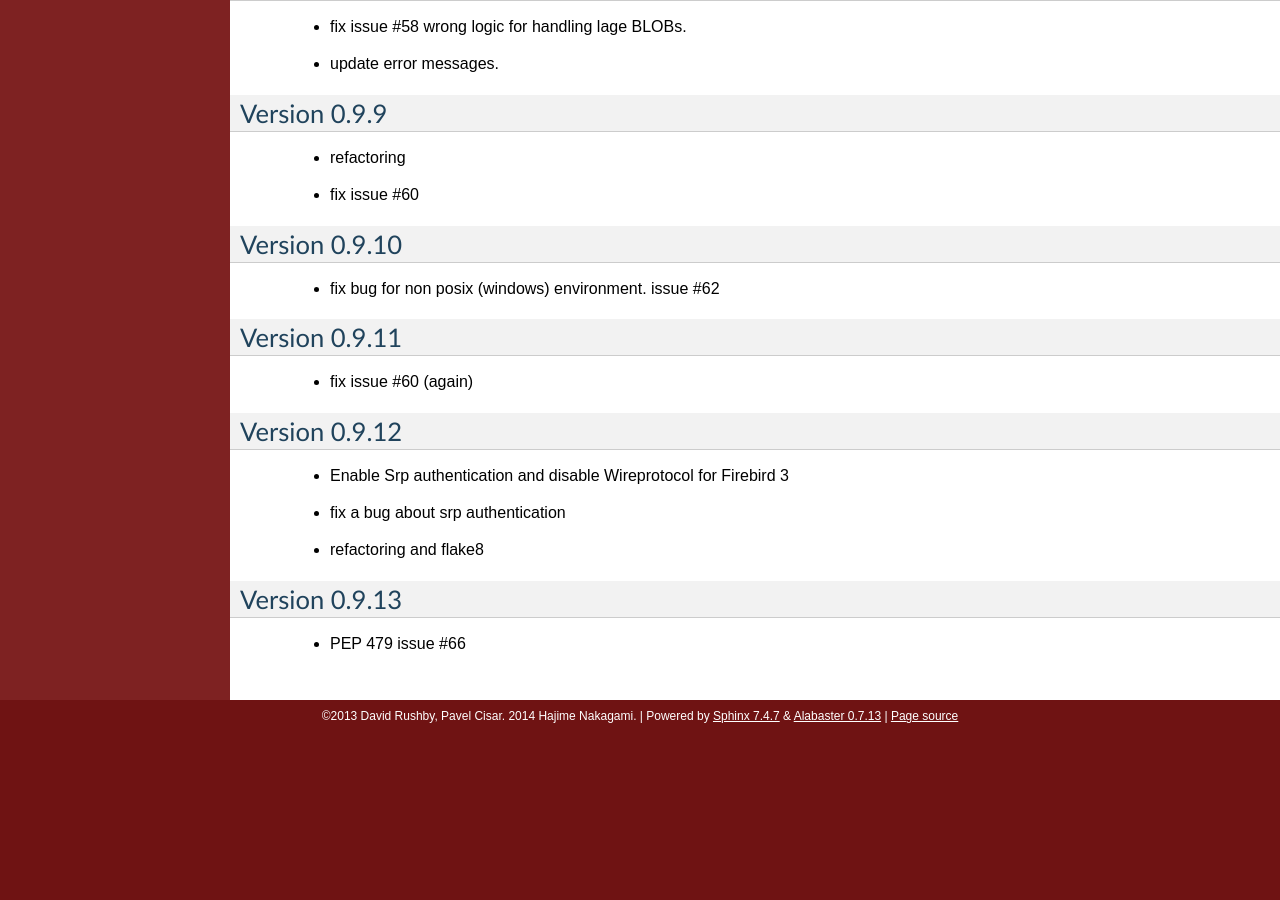
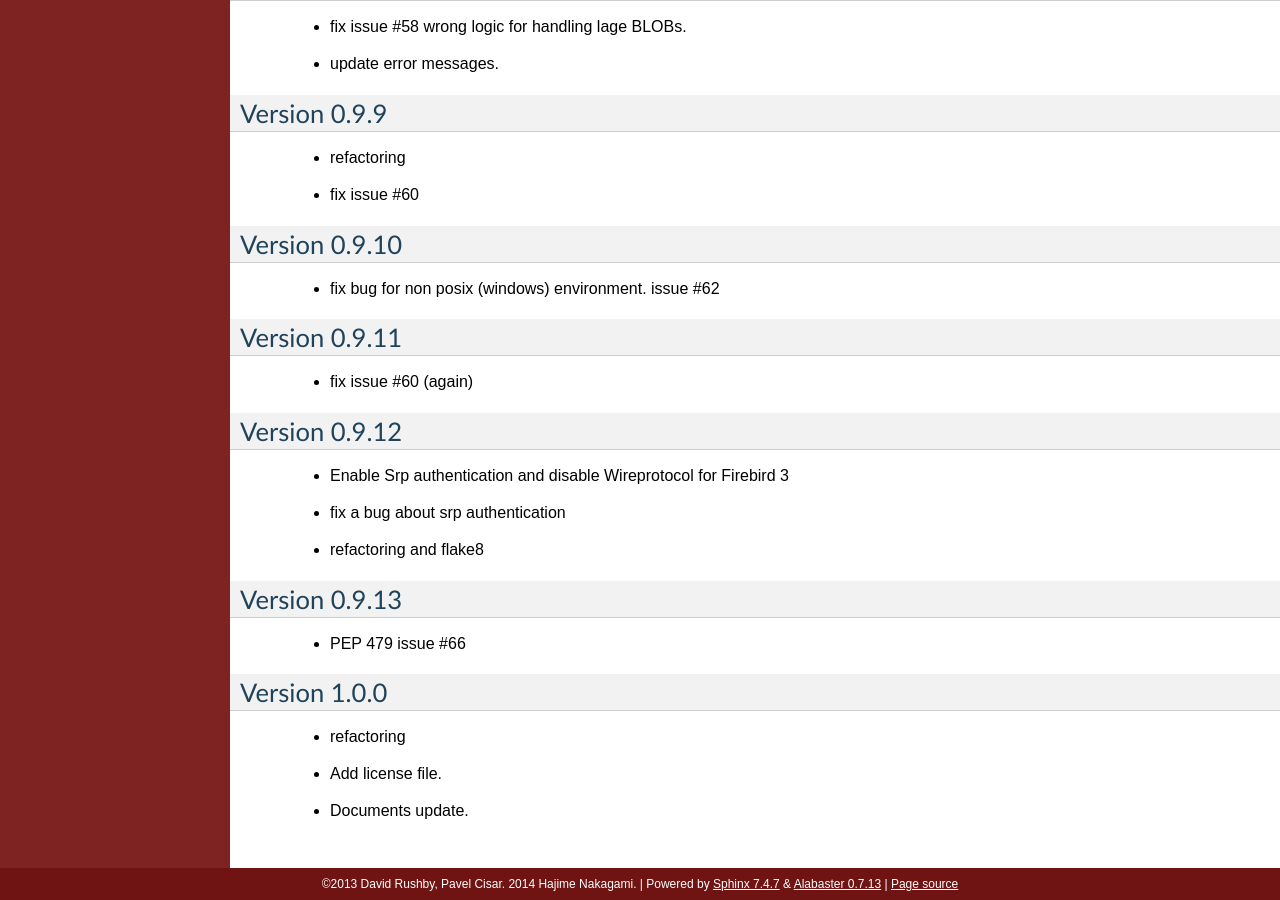
Before and after one commit to nakagami/pyfirebirdsql, a Sphinx documentation site: the page built from sphinx/changelog.rst, in a window 1280 px wide and 900 px high, scrolled down 3269 px. Built offline with Sphinx 7.4.7, drawn with Linux system fonts in a browser that asks for light colours; before the commit the page ends 4001 px from its top, so only the background shows below that.

Commit message:
update changelog

```diff
--- a/sphinx/changelog.rst
+++ b/sphinx/changelog.rst
@@ -175,3 +175,10 @@ Version 0.9.13
 ==============
 
    - PEP 479 issue #66
+
+Version 1.0.0
+==============
+
+   - refactoring
+   - Add license file.
+   - Documents update.
```
